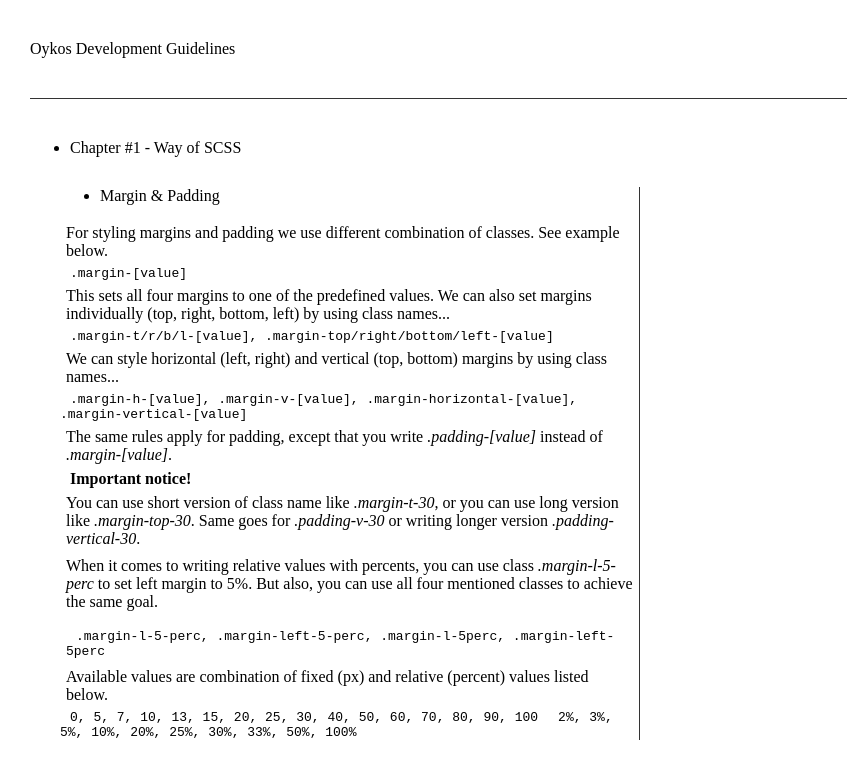
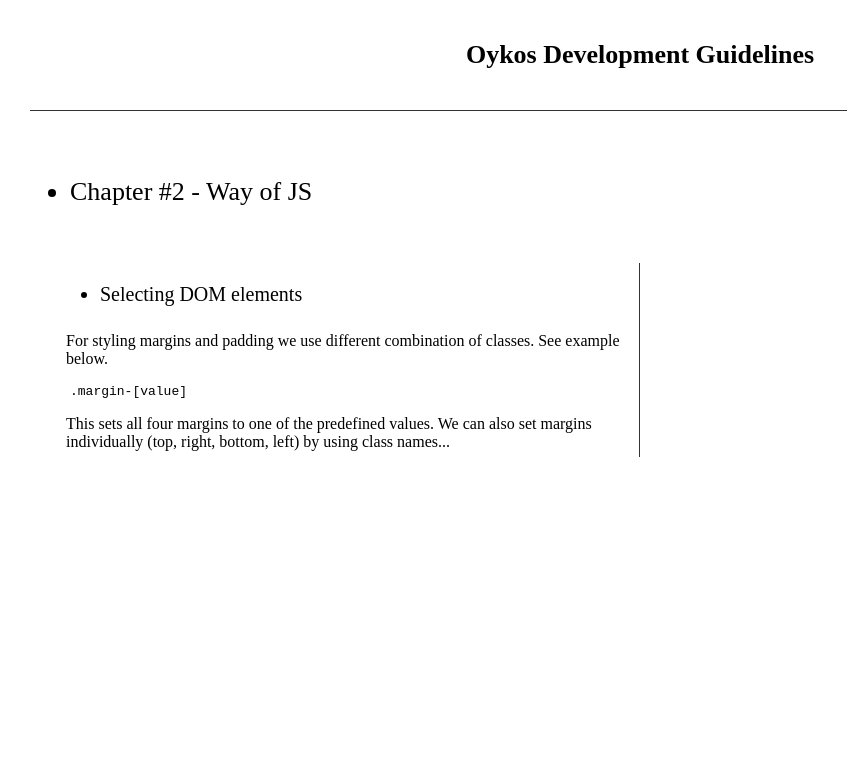
Before and after one commit to oykos-development-hub/development-guidelines, a React app: page /js in a window 1280 px wide. Shown: the top 777 px of the page, without its empty margins (0-847 px from the left). Built offline with nearby package versions, Linux system fonts and the light colour scheme.

Commit message:
Preparing for new tasks...

```diff
--- a/src/components/App.js
+++ b/src/components/App.js
@@ -1,8 +1,15 @@
 // External dependencies
 import React from "react";
+import {
+    BrowserRouter as Router,
+    Switch,
+    Route,
+} from "react-router-dom";
 // Internal dependencies
 import "../style/main.scss";
 import Overview from './Overview';
+import OverviewJS from "./OverviewJS";
+import Practise from "./Practise";
 
 export default class App extends React.Component {
     constructor(props) {
@@ -10,8 +17,24 @@ export default class App extends React.Component {
     }
 
     render() {
-        return (<div id="App">
-            <Overview />
-        </div>);
+        return (<Router>
+            <Switch>
+                <Route exact path="/practise">
+                    <Practise />
+                </Route>
+
+                <Route exact path="/js">
+                    <OverviewJS/>
+                </Route>
+
+                <Route exact path="/css">
+                    <Overview/>
+                </Route>
+
+                <Route exact path="/">
+                    <Overview/>
+                </Route>
+            </Switch>
+        </Router>);
     }
 }
--- /dev/null
+++ b/src/components/OverviewJS.js
@@ -0,0 +1,49 @@
+// External dependencies
+import React from "react";
+
+
+export default class OverviewJS extends React.Component {
+    constructor(props) {
+        super(props);
+    }
+
+    render() {
+        return (<div id="overview-js" className="flex-column">
+            <div id="header" className="row center border-b-1 padding-v-40 margin-h-30 large-text bold">
+                Oykos Development Guidelines
+            </div>
+
+            <div id="mainPage" className="column align-stretch margin-v-40 margin-h-30">
+                <ul className="large-text">
+                    <li>Chapter #2 - Way of JS</li>
+                </ul>
+
+                <div id="margin-padding" className="row justify-start align-stretch padding-h-30 margin-t-30">
+                    <div id="left" className="border-r-1 min-max-w-50perc padding-20">
+                        <ul className="big-text">
+                            <li>Selecting DOM elements</li>
+                        </ul>
+
+                        <div className="column align-stretch">
+                            <p>
+                                For styling margins and padding we use different combination of classes. See example below.
+                            </p>
+                            <code className="margin-10">.margin-[value]</code>
+                            <p>
+                                This sets all four margins to one of the predefined values.
+                                We can also set margins individually (top, right, bottom, left) by using class
+                                names...
+                            </p>
+                        </div>
+                    </div>
+
+                    <div id="right" className="column align-stretch justify-start padding-20 grow-1">
+                        <div className="flex center margin-20"
+                             style={{ backgroundColor: "#54ca54" }}>
+                        </div>
+                    </div>
+                </div>
+            </div>
+        </div>);
+    }
+}
--- /dev/null
+++ b/src/components/Practise.js
@@ -0,0 +1,20 @@
+// External dependencies
+import React from "react";
+
+export default class Practise extends React.Component {
+    constructor(props) {
+        super(props);
+    }
+
+    render() {
+        return (<div id="practise" className="flex-column">
+            <div id="header" className="row center border-b-1 padding-v-40 margin-h-30 large-text bold">
+                Practise Page
+            </div>
+
+            <div id="mainPage" className="column align-stretch margin-v-40 margin-h-30">
+
+            </div>
+        </div>);
+    }
+}
--- a/src/style/_elements.scss
+++ b/src/style/_elements.scss
@@ -19,3 +19,5 @@ h1, h2, h3, h4, h5, h6, p {
 @import "backgrounds";
 @import "positions";
 @import "borders";
+@import "flex";
+@import "text";
```
